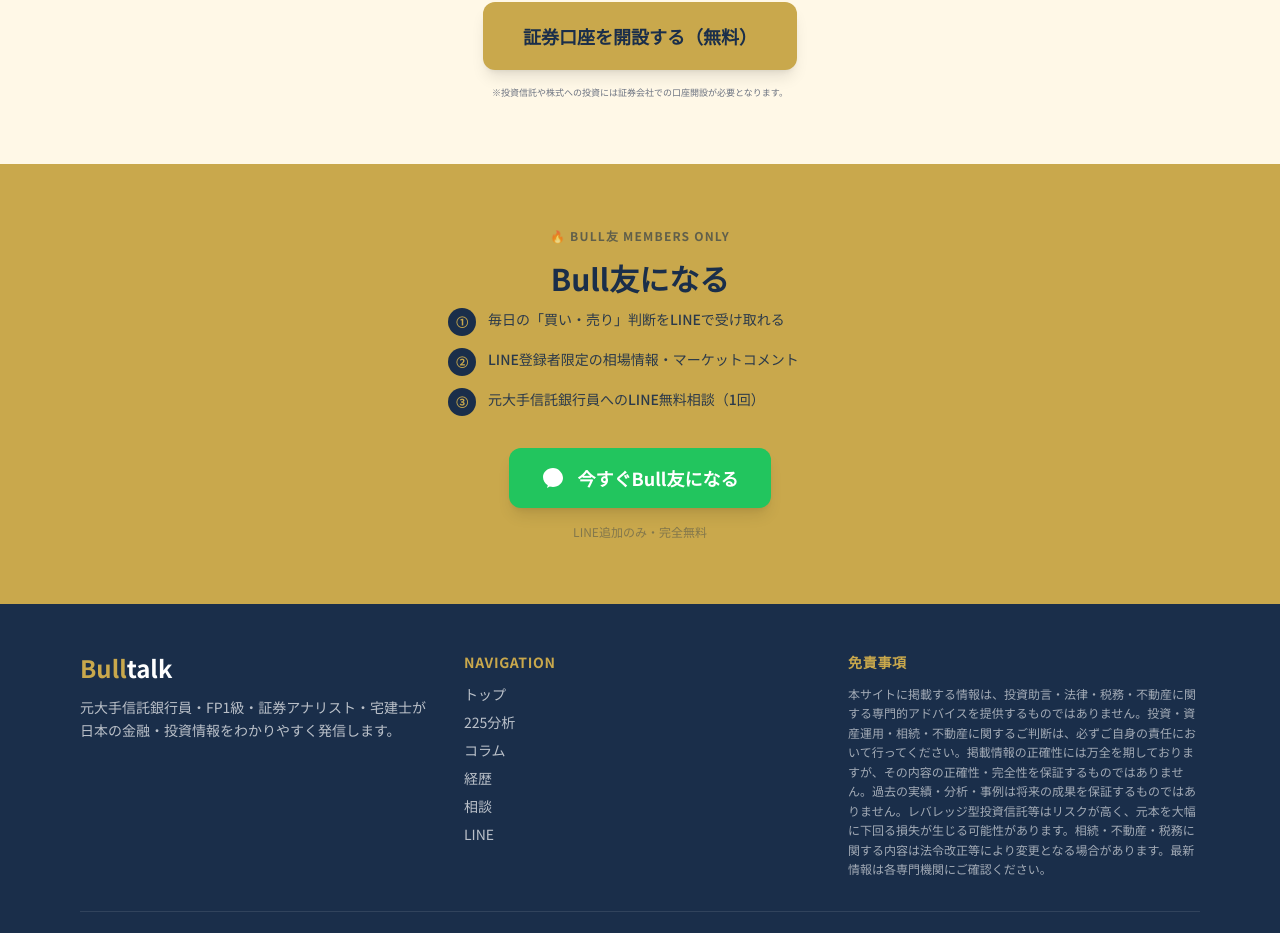
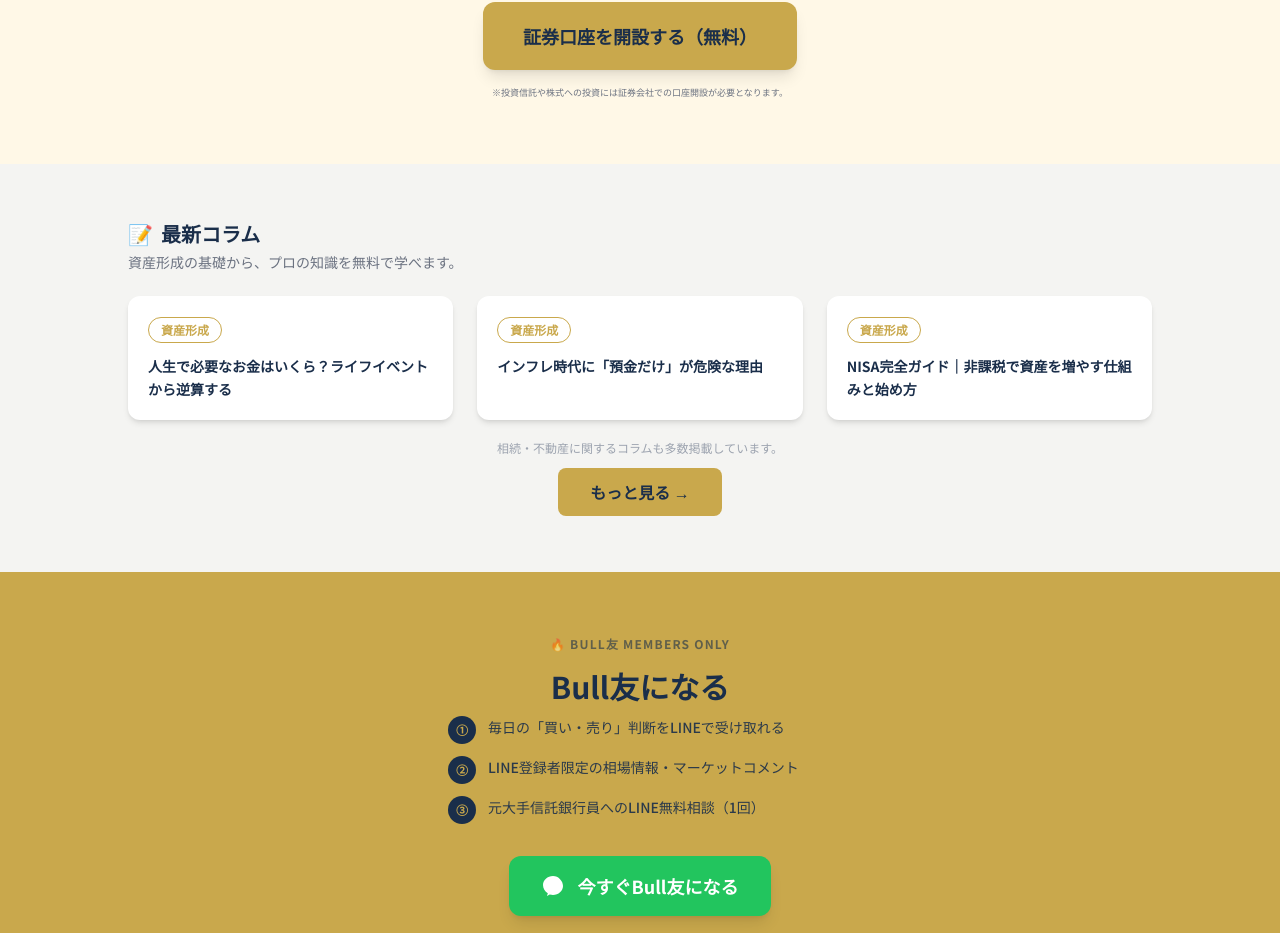
Before and after one commit to tanima3232-eng/bulltalk, a Next.js app: page / in a window 1280 px wide. Shown: the part 6172-7105 px from the top of the page. Built offline with nearby package versions, Linux system fonts and the light colour scheme; no server answers.

Commit message:
トップページ：口座開設CTAとBull友CTAの間に最新コラムセクション追加

```diff
--- a/app/page.tsx
+++ b/app/page.tsx
@@ -627,6 +627,40 @@ export default async function HomePage() {
           </div>
         </section>
 
+        {/* 最新コラム */}
+        <section className="bg-offwhite py-14 px-4">
+          <div className="max-w-5xl mx-auto">
+            <h2 className="text-xl font-bold text-navy mb-1 flex items-center gap-2">
+              <span>📝</span> 最新コラム
+            </h2>
+            <p className="text-gray-500 text-sm mb-6">資産形成の基礎から、プロの知識を無料で学べます。</p>
+            <div className="grid grid-cols-1 md:grid-cols-3 gap-6">
+              {[
+                { cat: "資産形成", title: "人生で必要なお金はいくら？ライフイベントから逆算する", slug: "asset-01-life-money" },
+                { cat: "資産形成", title: "インフレ時代に「預金だけ」が危険な理由", slug: "asset-07-inflation" },
+                { cat: "資産形成", title: "NISA完全ガイド｜非課税で資産を増やす仕組みと始め方", slug: "asset-02-nisa-guide" },
+              ].map((article) => (
+                <a key={article.slug} href={`/column/${article.slug}`} className="card p-5 group block">
+                  <span className="inline-block text-xs font-bold text-gold border border-gold rounded-full px-3 py-1 mb-3">
+                    {article.cat}
+                  </span>
+                  <h4 className="text-sm font-bold text-navy group-hover:text-gold transition-colors leading-relaxed">
+                    {article.title}
+                  </h4>
+                </a>
+              ))}
+            </div>
+            <p className="text-center text-xs text-gray-400 mt-5">
+              相続・不動産に関するコラムも多数掲載しています。
+            </p>
+            <div className="text-center mt-3">
+              <a href="/column" className="btn-primary px-8 py-3 inline-block">
+                もっと見る →
+              </a>
+            </div>
+          </div>
+        </section>
+
         <LineCtaBanner />
       </main>
       <Footer />
```
